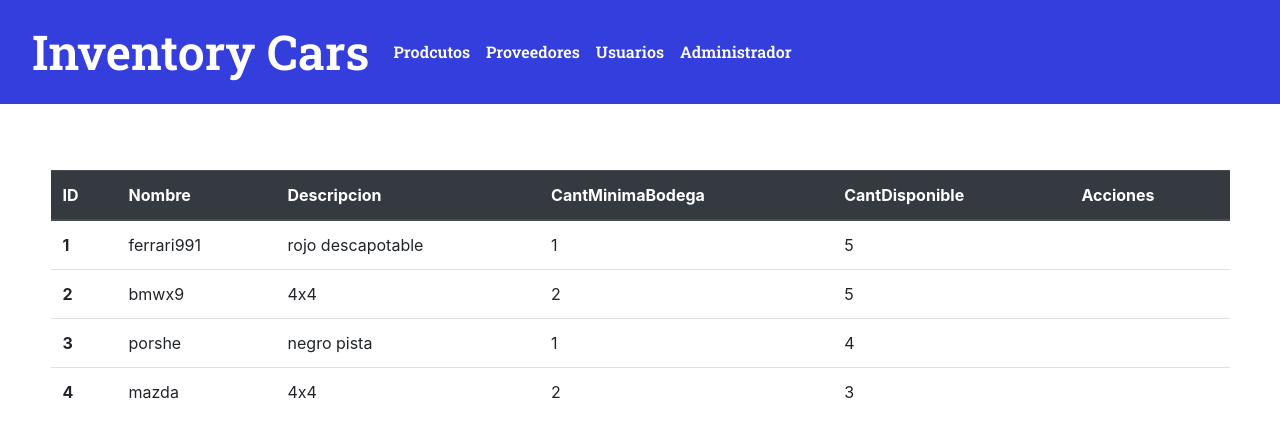
After one commit to arias-miguel/Inventario, a Flask app: page /editProductos in a window 1280 px wide. The commit adds this page. Shown: the top 438 px of the page. Run offline with Flask 2, Linux system fonts and the light colour scheme; some libraries are stand-ins or nearby versions.

Commit message:
se crea tabla productos

```diff
--- a/app/app.py
+++ b/app/app.py
@@ -14,5 +14,9 @@ def login ():
 def usuarios():
     return render_template('usuarios/usuarios.html')
 
+@app.route('/editProductos')
+def editProductos():
+    return render_template('productos/editProductos.html')
+
 if __name__ == '__main__':
     app.run(debug = True, port = 8000)
--- a/app/static/css/styles.css
+++ b/app/static/css/styles.css
@@ -36,3 +36,6 @@
     display: block;
     width: 100%;
 }
+table {
+    margin: 5%;
+}
--- /dev/null
+++ b/app/templates/productos/editProductos.html
@@ -0,0 +1,57 @@
+{% extends 'main/main.html'%} {% block content %}
+<table class="table">
+    <thead class="thead-dark">
+      <tr>
+        <th scope="col">ID</th>
+        <th scope="col">Nombre</th>
+        <th scope="col">Descripcion</th>
+        <th scope="col">CantMinimaBodega</th>
+        <th scope="col">CantDisponible</th>
+        <th scope="col">Acciones</th>
+      </tr>
+    </thead>
+    <tbody>
+      <tr>
+        <th scope="row">1</th>
+        <td>ferrari991</td>
+        <td>rojo descapotable</td>
+        <td>1</td>
+        <td>5</td>
+        <td><a href="f"></a>
+
+        </td>
+      </tr>
+      <tr>
+        <th scope="row">2</th>
+        <td>bmwx9</td>
+        <td>4x4</td>
+        <td>2</td>
+        <td>5</td>
+        <td><a href="f"></a>
+
+        </td>
+      </tr>
+      <tr>
+        <th scope="row">3</th>
+        <td>porshe</td>
+        <td>negro pista</td>
+        <td>1</td>
+        <td>4</td>
+        <td><a href="f"></a>
+
+        </td>
+      </tr>
+      <tr>
+        <th scope="row">4</th>
+        <td>mazda</td>
+        <td>4x4</td>
+        <td>2</td>
+        <td>3</td>
+        <td><a href="f"></a>
+
+        </td>
+      </tr>
+    </tbody>
+  </table>
+
+{% endblock %}
```
Also changed, not shown: app/templates/productos/crearProductos.html (added), app/templates/productos/productos.html (added).
